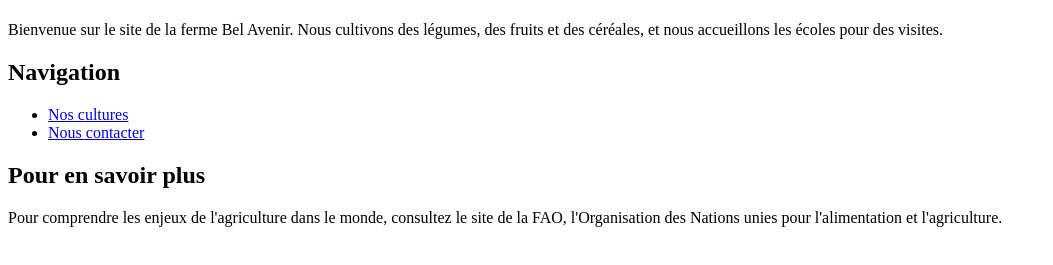
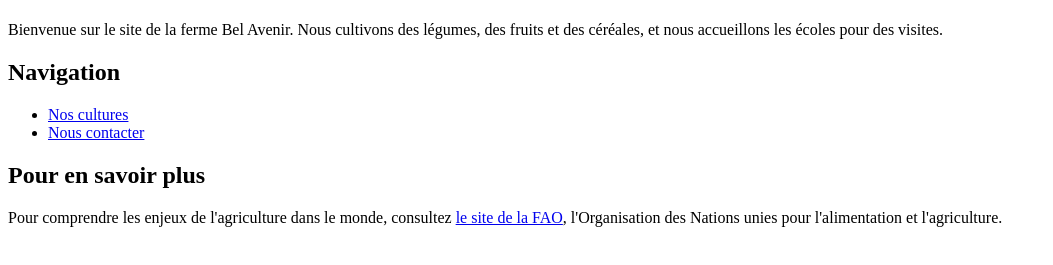
Before and after one commit to edouardsalomonkouassi-cmd/Projet-plantEvo-1, a plain HTML site: page niveau-1-graine/04-liens/index.html in a window 1280 px wide. Shown: the part 59-324 px from the top of the page, without its empty margins (0-1053 px from the left). Drawn offline with Linux system fonts and the light colour scheme.

Commit message:
FAO link is ok

```diff
--- a/niveau-1-graine/04-liens/index.html
+++ b/niveau-1-graine/04-liens/index.html
@@ -25,7 +25,7 @@
        qui s'ouvre dans un nouvel onglet -->
   <p>
     Pour comprendre les enjeux de l'agriculture dans le monde, consultez
-    le site de la FAO, l'Organisation des Nations unies pour l'alimentation et l'agriculture.
+    <a href="https://www.fao.org/home/fr">le site de la FAO</a>, l'Organisation des Nations unies pour l'alimentation et l'agriculture.
   </p>
 </body>
 </html>
```
